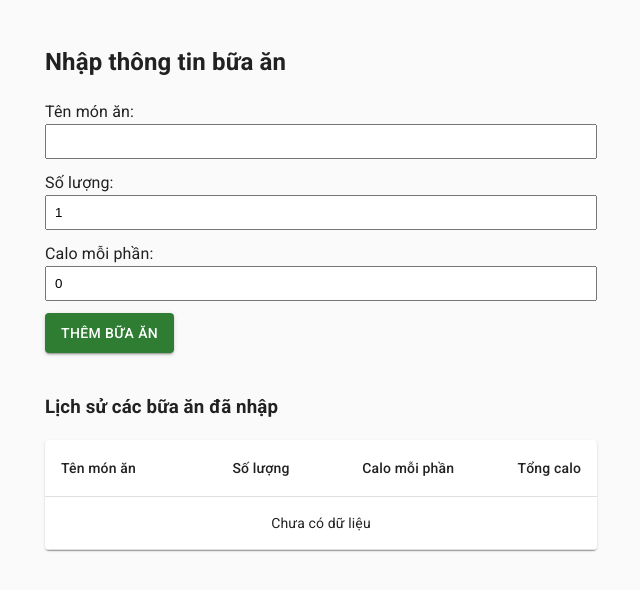
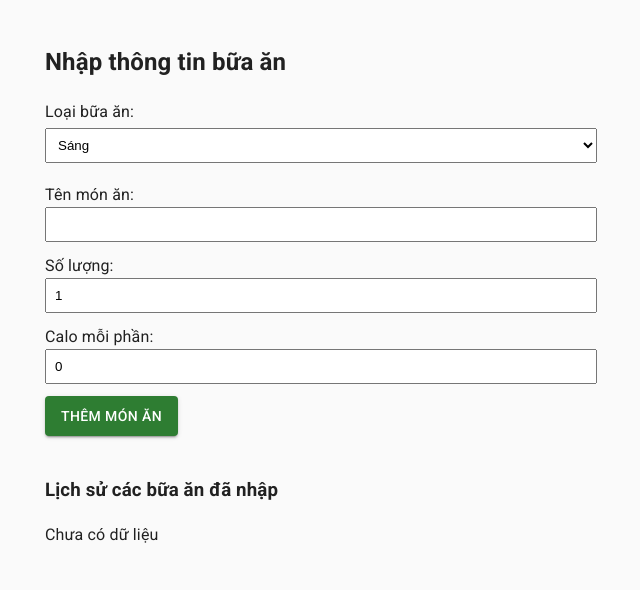
Before and after one commit to MinhKhoi07/CongNghePhanMem-DA22TTD, a React (Create React App) app in the folder frontend/: page /meal-input in a window 1280 px wide. Shown: the top 590 px of the page, without its empty margins (319-959 px from the left). Built offline with nearby package versions, Linux system fonts and the light colour scheme.

Commit message:
feat: thêm chọn loại bữa ăn, nhóm lịch sử bữa ăn, tổng calo từng bữa (frontend)

```diff
--- a/frontend/package.json
+++ b/frontend/package.json
@@ -7,15 +7,13 @@
     "@emotion/react": "^11.11.1",
     "@emotion/styled": "^11.11.0",
     "@mui/icons-material": "^5.14.19",
-    "@mui/material": "^5.14.20",
+    "@mui/material": "^5.18.0",
     "@mui/x-date-pickers": "^6.18.2",
     "@testing-library/jest-dom": "^5.17.0",
     "@testing-library/react": "^13.4.0",
     "@testing-library/user-event": "^13.5.0",
     "@types/jest": "^27.5.2",
     "@types/node": "^16.18.68",
-    "@types/react": "^18.2.42",
-    "@types/react-dom": "^18.2.17",
     "axios": "^1.6.2",
     "date-fns": "^2.30.0",
     "react": "^18.2.0",
@@ -51,6 +49,8 @@
     ]
   },
   "devDependencies": {
+    "@types/react": "^19.1.8",
+    "@types/react-dom": "^19.1.6",
     "@types/react-router-dom": "^5.3.3",
     "eslint": "^8.57.1"
   },
--- a/frontend/src/pages/MealInput.tsx
+++ b/frontend/src/pages/MealInput.tsx
@@ -7,13 +7,25 @@ interface MealItem {
   caloriesPerUnit: number;
 }
 
+interface MealGroup {
+  mealType: string;
+  items: MealItem[];
+}
 
-const LOCAL_KEY = 'meal_history';
+const MEAL_TYPES = [
+  { value: 'breakfast', label: 'Sáng' },
+  { value: 'lunch', label: 'Trưa' },
+  { value: 'dinner', label: 'Tối' },
+  { value: 'snack', label: 'Phụ' },
+];
+
+const LOCAL_KEY = 'meal_history_grouped';
 
 const MealInput: React.FC = () => {
   const [meal, setMeal] = useState<MealItem>({ name: '', quantity: 1, caloriesPerUnit: 0 });
+  const [mealType, setMealType] = useState<string>('breakfast');
   const [totalCalories, setTotalCalories] = useState<number | null>(null);
-  const [history, setHistory] = useState<MealItem[]>([]);
+  const [history, setHistory] = useState<MealGroup[]>([]);
 
   useEffect(() => {
     const data = localStorage.getItem(LOCAL_KEY);
@@ -25,19 +37,42 @@ const MealInput: React.FC = () => {
     setMeal({ ...meal, [name]: name === 'name' ? value : Number(value) });
   };
 
+  const handleMealTypeChange = (e: React.ChangeEvent<HTMLSelectElement>) => {
+    setMealType(e.target.value);
+  };
+
   const handleSubmit = (e: React.FormEvent) => {
     e.preventDefault();
     setTotalCalories(meal.quantity * meal.caloriesPerUnit);
-    const newHistory = [...history, meal];
+    let newHistory = [...history];
+    const idx = newHistory.findIndex(g => g.mealType === mealType);
+    if (idx !== -1) {
+      newHistory[idx].items.push(meal);
+    } else {
+      newHistory.push({ mealType, items: [meal] });
+    }
     setHistory(newHistory);
     localStorage.setItem(LOCAL_KEY, JSON.stringify(newHistory));
     setMeal({ name: '', quantity: 1, caloriesPerUnit: 0 });
+  };
+
+  const getMealTypeLabel = (type: string) => {
+    const found = MEAL_TYPES.find(t => t.value === type);
+    return found ? found.label : type;
   };
 
   return (
     <div style={{ maxWidth: 600, margin: '0 auto', padding: 24 }}>
       <h2>Nhập thông tin bữa ăn</h2>
       <form onSubmit={handleSubmit} style={{ marginBottom: 32 }}>
+        <div style={{ marginBottom: 12 }}>
+          <label>Loại bữa ăn:</label>
+          <select name="mealType" value={mealType} onChange={handleMealTypeChange} style={{ width: '100%', padding: 8, marginTop: 4, marginBottom: 8 }}>
+            {MEAL_TYPES.map(type => (
+              <option key={type.value} value={type.value}>{type.label}</option>
+            ))}
+          </select>
+        </div>
         <div style={{ marginBottom: 12 }}>
           <label>Tên món ăn:</label>
           <input
@@ -73,7 +108,7 @@ const MealInput: React.FC = () => {
             style={{ width: '100%', padding: 8 }}
           />
         </div>
-        <Button type="submit" variant="contained" color="success" sx={{ padding: '8px 16px' }}>Thêm bữa ăn</Button>
+        <Button type="submit" variant="contained" color="success" sx={{ padding: '8px 16px' }}>THÊM MÓN ĂN</Button>
       </form>
       {totalCalories !== null && (
         <div style={{ marginTop: 12, fontWeight: 'bold', color: '#388e3c' }}>
@@ -82,6 +117,14 @@ const MealInput: React.FC = () => {
       )}
 
       <h3 style={{ marginTop: 40 }}>Lịch sử các bữa ăn đã nhập</h3>
+      {history.length === 0 ? (
+        <div>Chưa có dữ liệu</div>
+      ) : (
+        history.map((group, idx) => {
+          const total = group.items.reduce((sum, item) => sum + item.quantity * item.caloriesPerUnit, 0);
+          return (
+            <div key={group.mealType} style={{ marginBottom: 32 }}>
+              <h4>{getMealTypeLabel(group.mealType)} (Tổng calo: {total} kcal)</h4>
               <TableContainer component={Paper} sx={{ marginTop: 2 }}>
                 <Table>
                   <TableHead>
@@ -93,25 +136,23 @@ const MealInput: React.FC = () => {
                     </TableRow>
                   </TableHead>
                   <TableBody>
-            {history.length === 0 ? (
-              <TableRow>
-                <TableCell colSpan={4} align="center">Chưa có dữ liệu</TableCell>
-              </TableRow>
-            ) : (
-              history.map((item, idx) => (
-                <TableRow key={idx}>
+                    {group.items.map((item, i) => (
+                      <TableRow key={i}>
                         <TableCell>{item.name}</TableCell>
                         <TableCell align="right">{item.quantity}</TableCell>
                         <TableCell align="right">{item.caloriesPerUnit}</TableCell>
                         <TableCell align="right">{item.quantity * item.caloriesPerUnit}</TableCell>
                       </TableRow>
-              ))
-            )}
+                    ))}
                   </TableBody>
                 </Table>
               </TableContainer>
             </div>
           );
+        })
+      )}
+    </div>
+  );
 };
 
 export default MealInput;
```
Also changed, not shown: 1 other file (tests, documents, lock files or other folders). Lines whose indentation alone changed are shown as unchanged.
